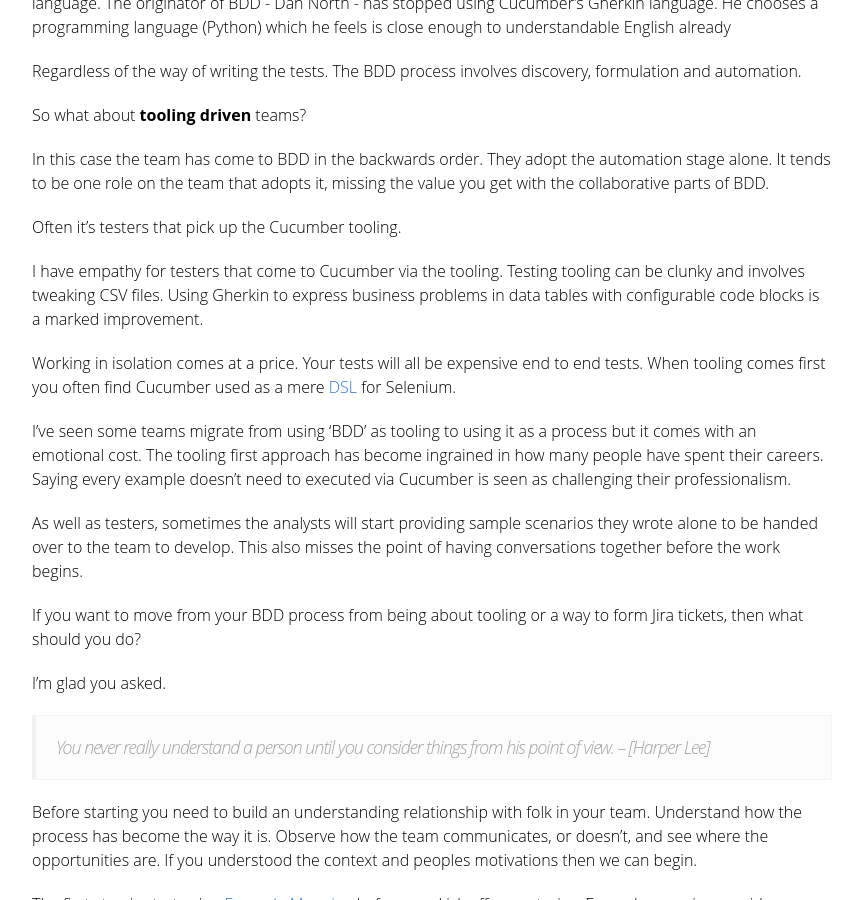
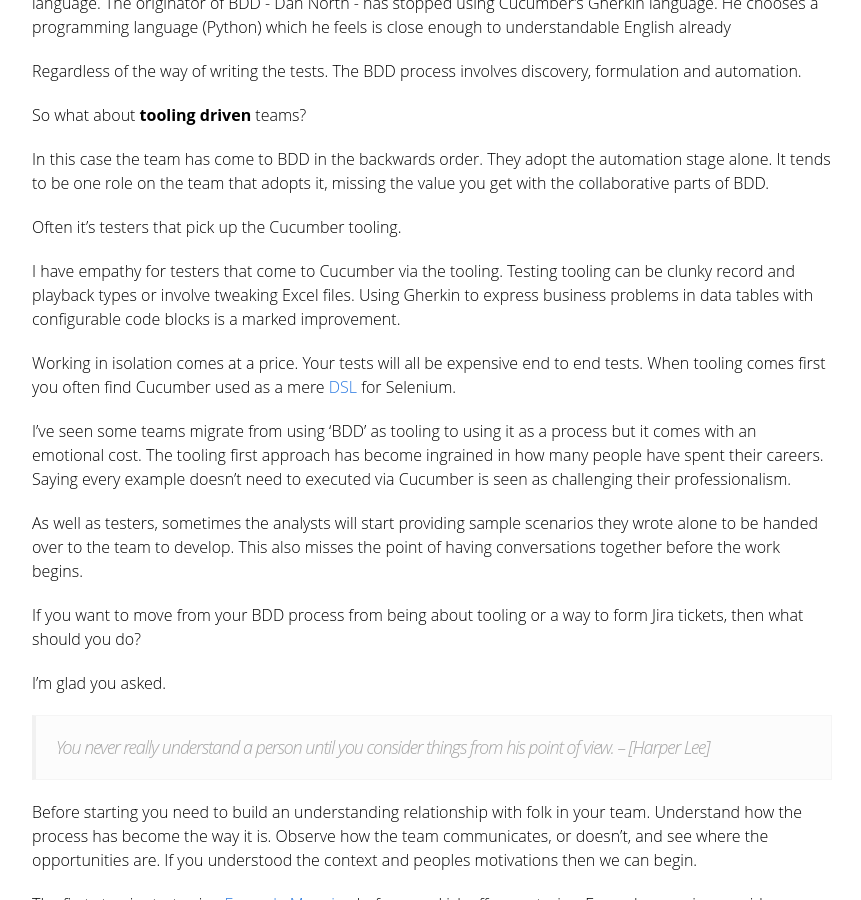
Before and after one commit to joejag/techblog, a Jekyll site: the page built from _posts/2018-01-28-bdd-acquisition-models.md, in a window 1280 px wide and 900 px high, scrolled down 1282 px. Shown: the whole window, without its empty margins (208-1069 px from the left). Built offline with Jekyll 4.4.1, drawn with Linux system fonts in a browser that asks for light colours; comment, search, counter and statistics services are not loaded.

Commit message:
Joe Ward feedback

```diff
--- a/_posts/2018-01-28-bdd-acquisition-models.md
+++ b/_posts/2018-01-28-bdd-acquisition-models.md
@@ -32,7 +32,7 @@ In this case the team has come to BDD in the backwards order. They adopt the aut
 
 Often it's testers that pick up the Cucumber tooling.
 
-I have empathy for testers that come to Cucumber via the tooling. Testing tooling can be clunky and involves tweaking CSV files. Using Gherkin to express business problems in data tables with configurable code blocks is a marked improvement.
+I have empathy for testers that come to Cucumber via the tooling. Testing tooling can be clunky record and playback types or involve tweaking Excel files. Using Gherkin to express business problems in data tables with configurable code blocks is a marked improvement.
 
 Working in isolation comes at a price. Your tests will all be expensive end to end tests. When tooling comes first you often find Cucumber used as a mere [DSL](https://martinfowler.com/books/dsl.html) for Selenium.
 
```
